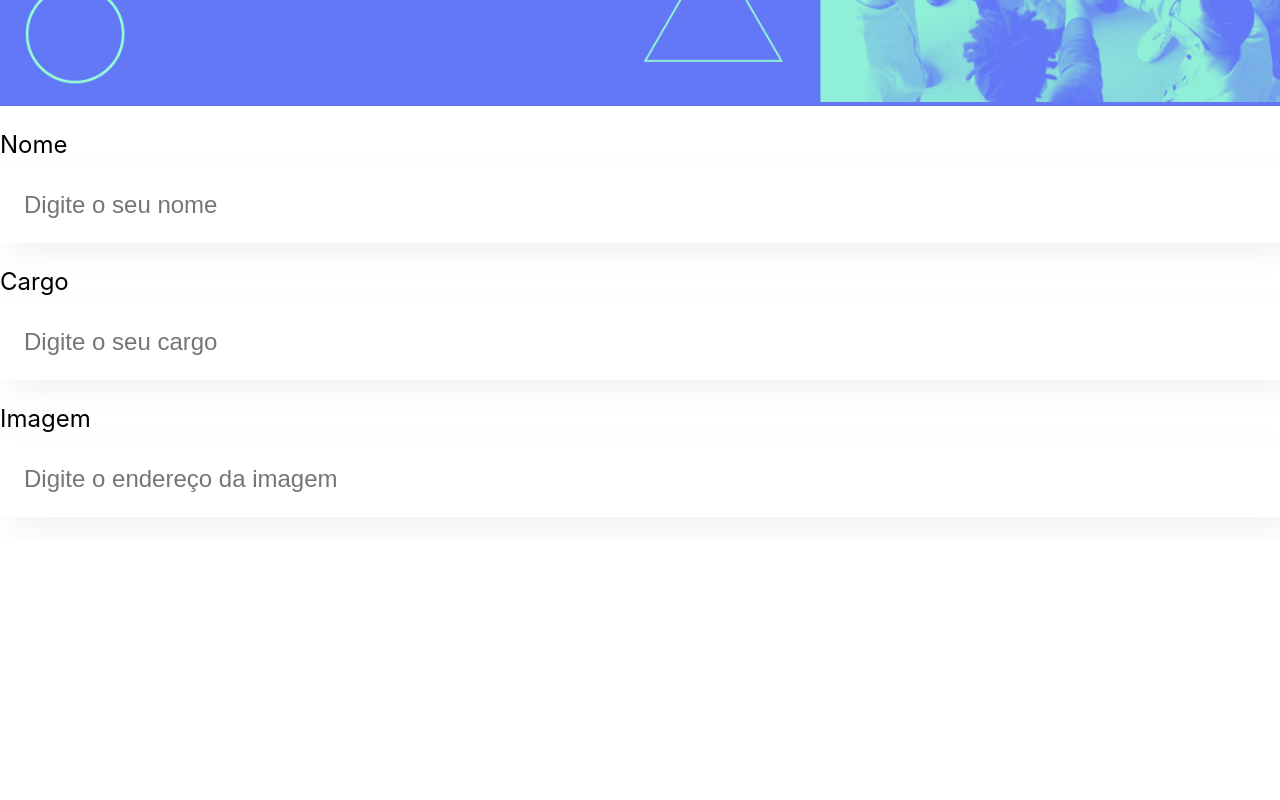
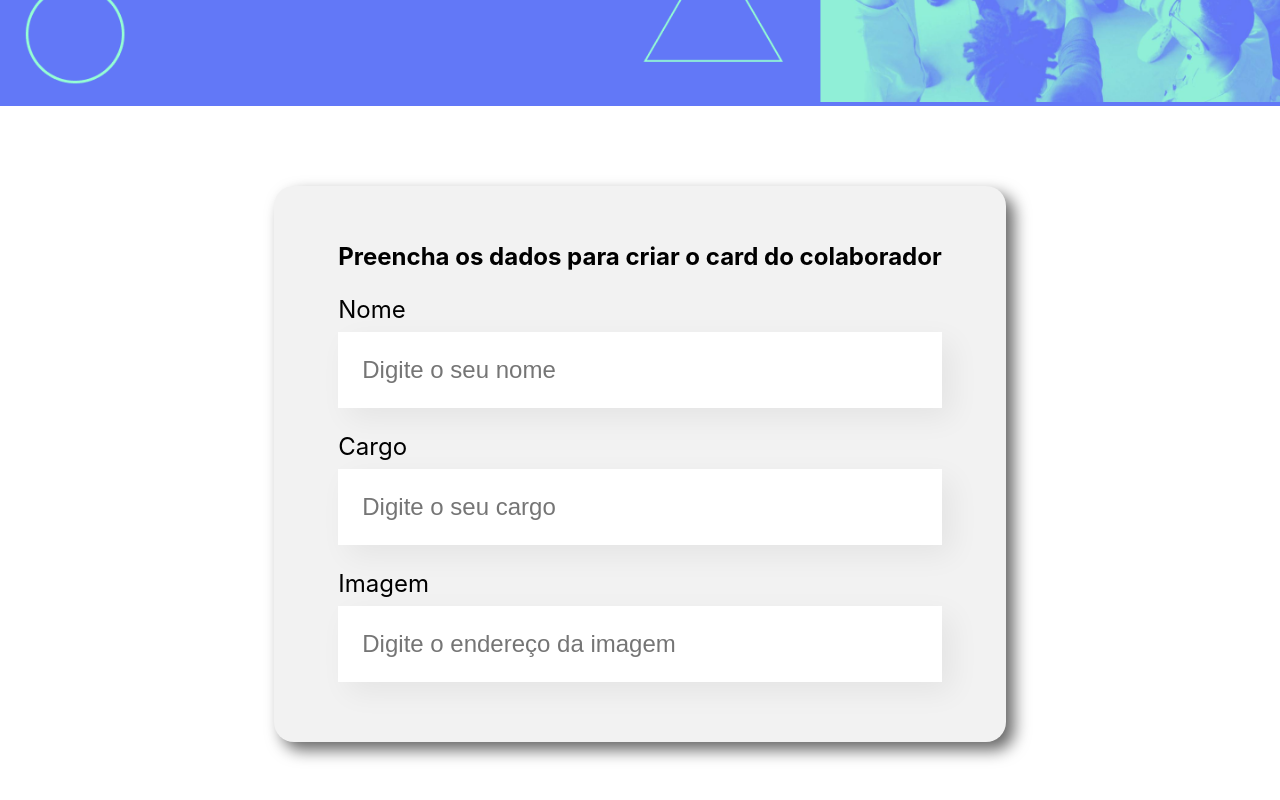
Before and after one commit to juancarlomartins/Projeto-organo, a React (Create React App) app: page / in a window 1280 px wide. Shown: the part 392-1192 px from the top of the page. Before the commit the page ends 933 px from the top, so only its background shows below. Built offline with nearby package versions, Linux system fonts and the light colour scheme.

Commit message:
Estrutura do formulário de cadastro

```diff
--- a/src/App.js
+++ b/src/App.js
@@ -1,13 +1,11 @@
 import Banner from './componentes/Banner/Banner'; //É obrigatório importar primeiro todos os componentes que se for utilizar naquela página.
-import CampoTexto from './componentes/campoTexto';
+import Formulario from './componentes/Formulário';
 
 function App() {
   return (
     <div className="App">
       <Banner />
-      <CampoTexto label="Nome" placeholder="Digite o seu nome"/>
-      <CampoTexto label="Cargo" placeholder="Digite o seu cargo"/>
-      <CampoTexto label="Imagem" placeholder="Digite o endereço da imagem"/>
+      <Formulario />
     </div>
   );
 }
--- /dev/null
+++ b/src/componentes/Formulário/Formulario.css
@@ -0,0 +1,13 @@
+.formulario {
+    display: flex;
+    justify-content: center;
+    margin: 80px 0;
+}
+
+.formulario form {
+    max-width: 80%;
+    background-color: #f2f2f2;
+    border-radius: 20px;
+    padding: 36px 64px;
+    box-shadow: 8px 8px 16px rgba(0, 0, 0, 0.6);
+}
--- /dev/null
+++ b/src/componentes/Formulário/index.js
@@ -0,0 +1,17 @@
+import CampoTexto from "../campoTexto";
+import "./Formulario.css";
+
+const Formulario = () => {
+  return (
+    <section className="formulario">
+      <form>
+        <h2>Preencha os dados para criar o card do colaborador</h2>
+        <CampoTexto label="Nome" placeholder="Digite o seu nome" />
+        <CampoTexto label="Cargo" placeholder="Digite o seu cargo" />
+        <CampoTexto label="Imagem" placeholder="Digite o endereço da imagem" />
+      </form>
+    </section>
+  );
+};
+
+export default Formulario;
```
